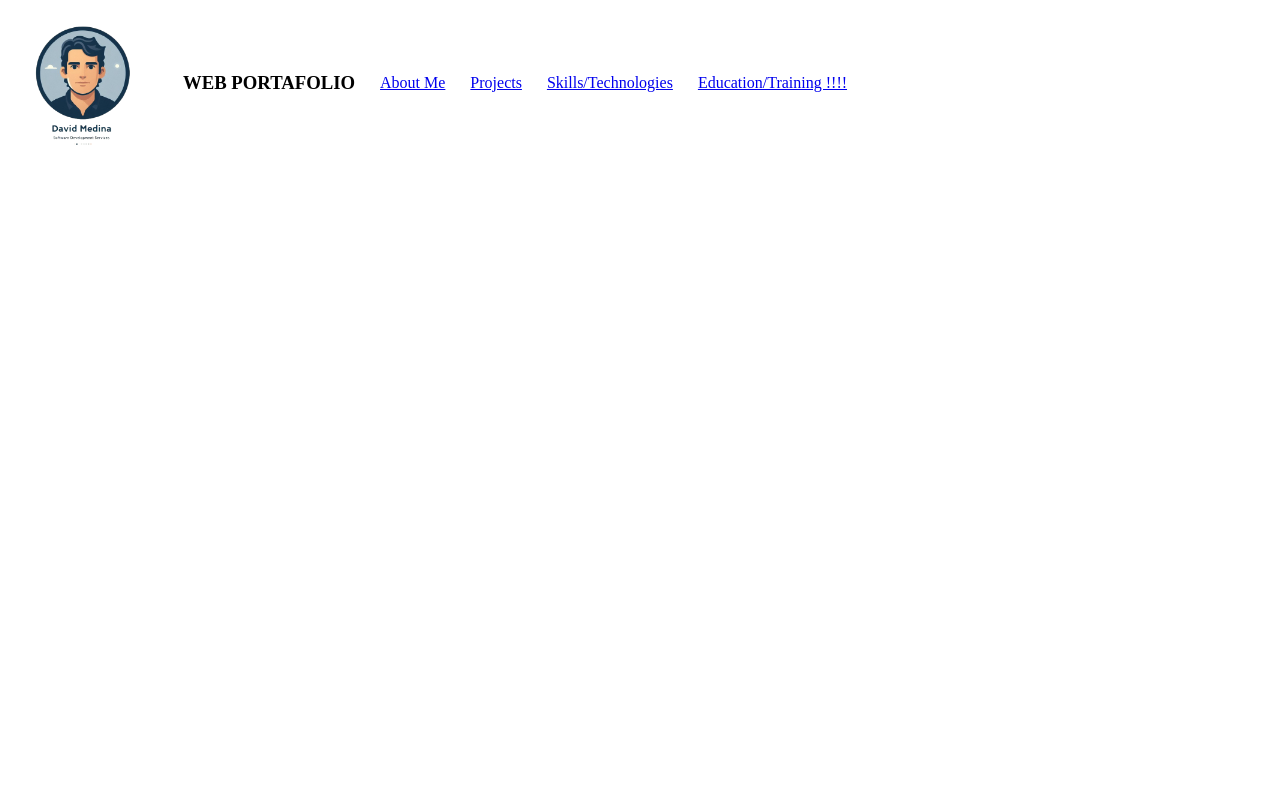
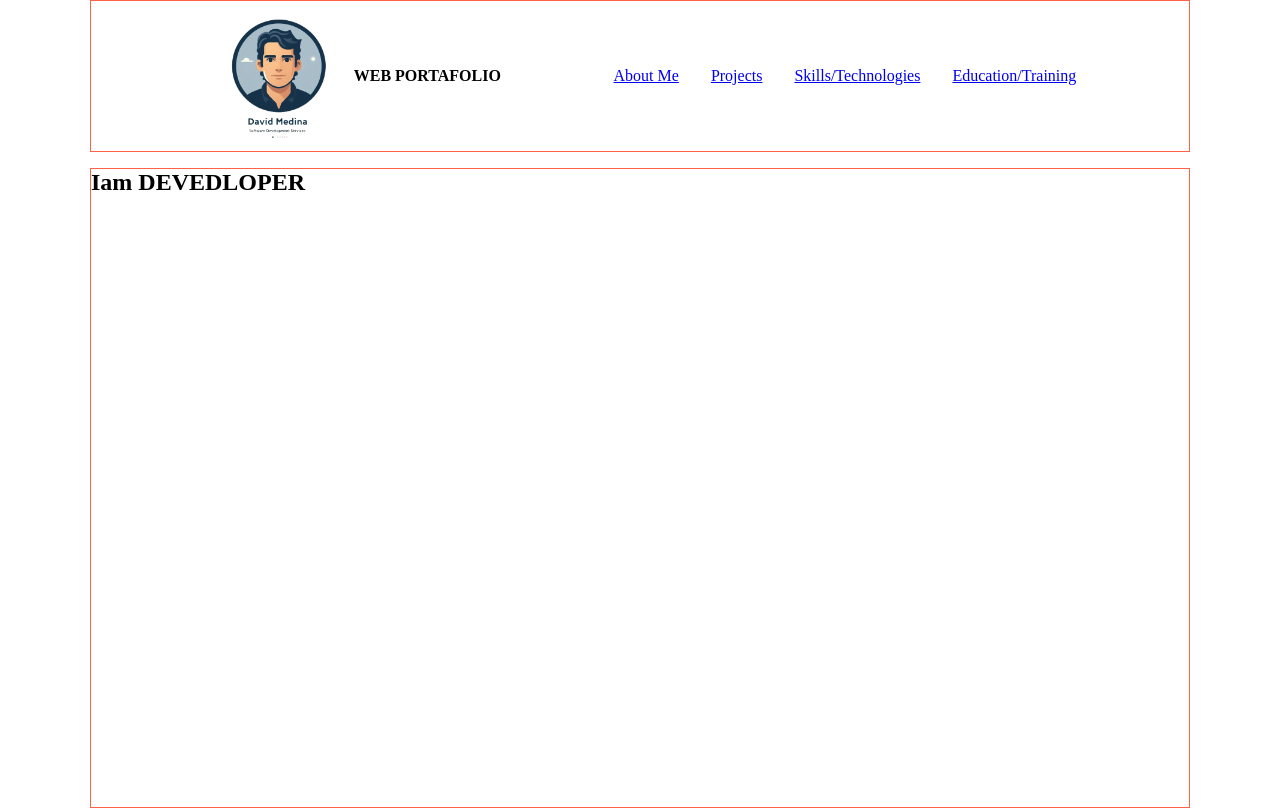
Before and after one commit to medi77na/portafolio_web, a plain HTML site: page index.html in a window 1280 px wide. Shown: the top 812 px of the page. Drawn offline with Linux system fonts and the light colour scheme.

Commit message:
Organizando css

```diff
--- a/index.html
+++ b/index.html
@@ -8,30 +8,39 @@
     <meta name="keywords" content="coder,desarrollo,html,web">
     <meta name="autor" content="David Steven Medina Urrego">
     <link rel="shortcut icon" href="./public/img/favicon.ico" type="image/x-icon">
+    <link rel="stylesheet" href="./src/css/main.css">
     <title>HOME</title>
 </head>
 
 <body>
     <header>
         <nav>
-            <section style="display: flex; align-items: center; gap: 25px;">
-                    <img width="150px" height="150" src="./public/img/logo_03.png" alt="Logo de la página.">
-                    <h1>WEB PORTAFOLIO</h1>
-                    <a href="./src/pages/about_me.html">About Me</a>
-                    <a href="./src/pages/projects.html">Projects</a>
-                    <a href="./src/pages/skills_technologies.html">Skills/Technologies</a>
-                    <a href="./src/pages/education_training.html">Education/Training !!!!</a>
+            <section class="navbar">
+                    <article class="navbar-logo">
+                        <img width="150px" height="150" src="./public/img/logo_03.png" alt="Logo de la página.">
+                        <h1>WEB PORTAFOLIO</h1>
+                    </article>
+                    <article class="navbar-items">
+                        <a href="./src/pages/about_me.html">About Me</a>
+                        <a href="./src/pages/projects.html">Projects</a>
+                        <a href="./src/pages/skills_technologies.html">Skills/Technologies</a>
+                        <a href="./src/pages/education_training.html">Education/Training</a>
+                    </article>
             </section>
         </nav>
+        <section class="container">
+            <h1>Iam DEVEDLOPER</h1>
+        </section>
+        <section class="container">
+        </section>
+
     </header>
 
     <main>
 
     </main>
 
-    <footer>
-
-    </footer>
+    <footer class="footer"></footer>
 </body>
 
 </html>
--- /dev/null
+++ b/src/css/main.css
@@ -0,0 +1,39 @@
+* {
+    box-sizing: border-box;
+    margin: 0;
+    padding: 0;
+}
+
+.navbar {
+    border: 1px solid tomato;
+    max-width: 1100px;
+    margin: 0 auto;
+    display: flex;
+    align-items: center;
+    justify-content: space-evenly;
+}
+
+.navbar-logo {
+    display: flex;
+    align-items: center;
+}
+
+.navbar-items {
+    display: flex;
+    gap: 2rem;
+}
+
+.container{
+    max-width: 1100px;
+    margin: 1rem auto;
+    border: 1px solid tomato;
+    height: 80vh;
+
+}
+
+.footer {
+    max-width: 1100px;
+    margin: 1rem auto;
+    border: 1px solid tomato;
+    height: 300px;
+}
```
